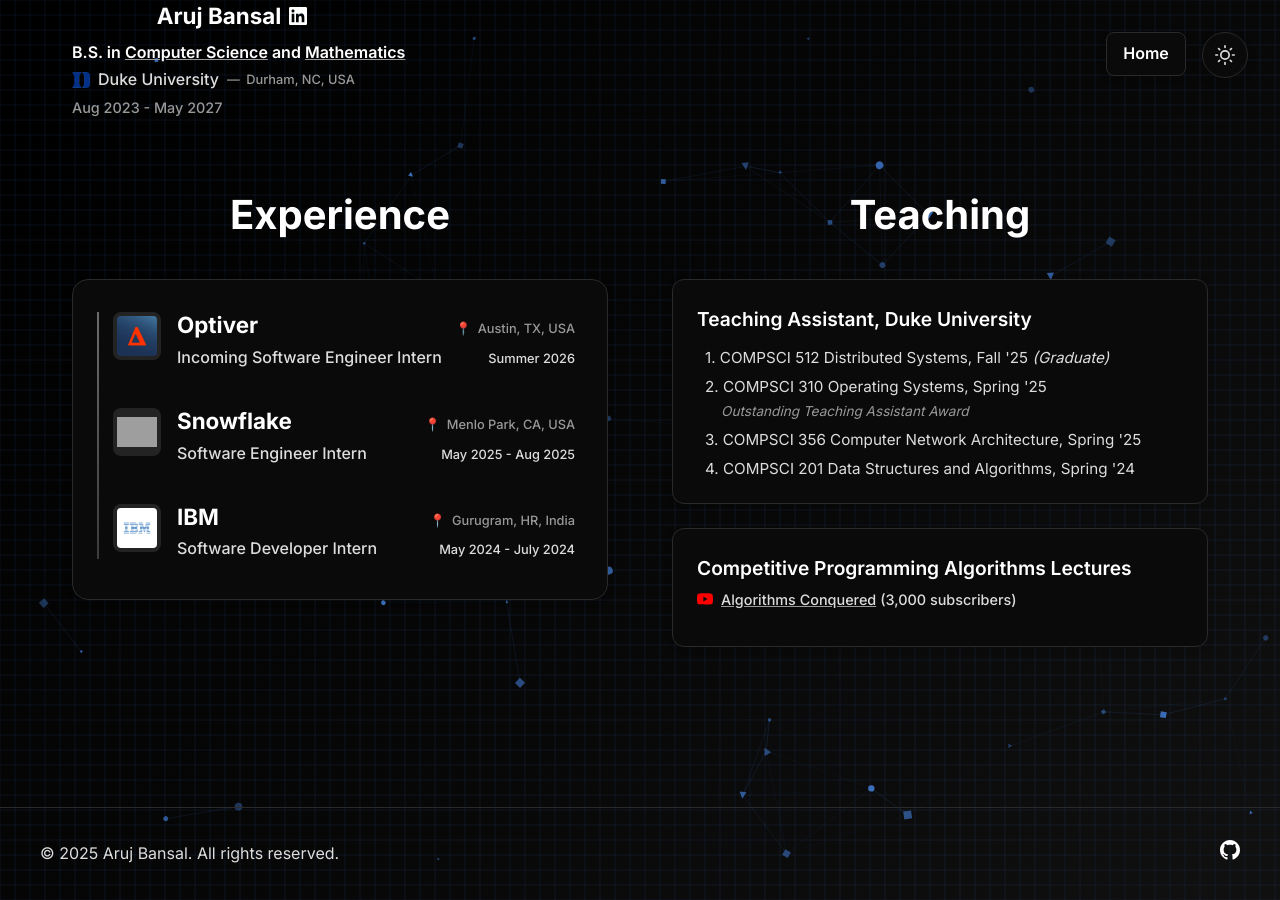
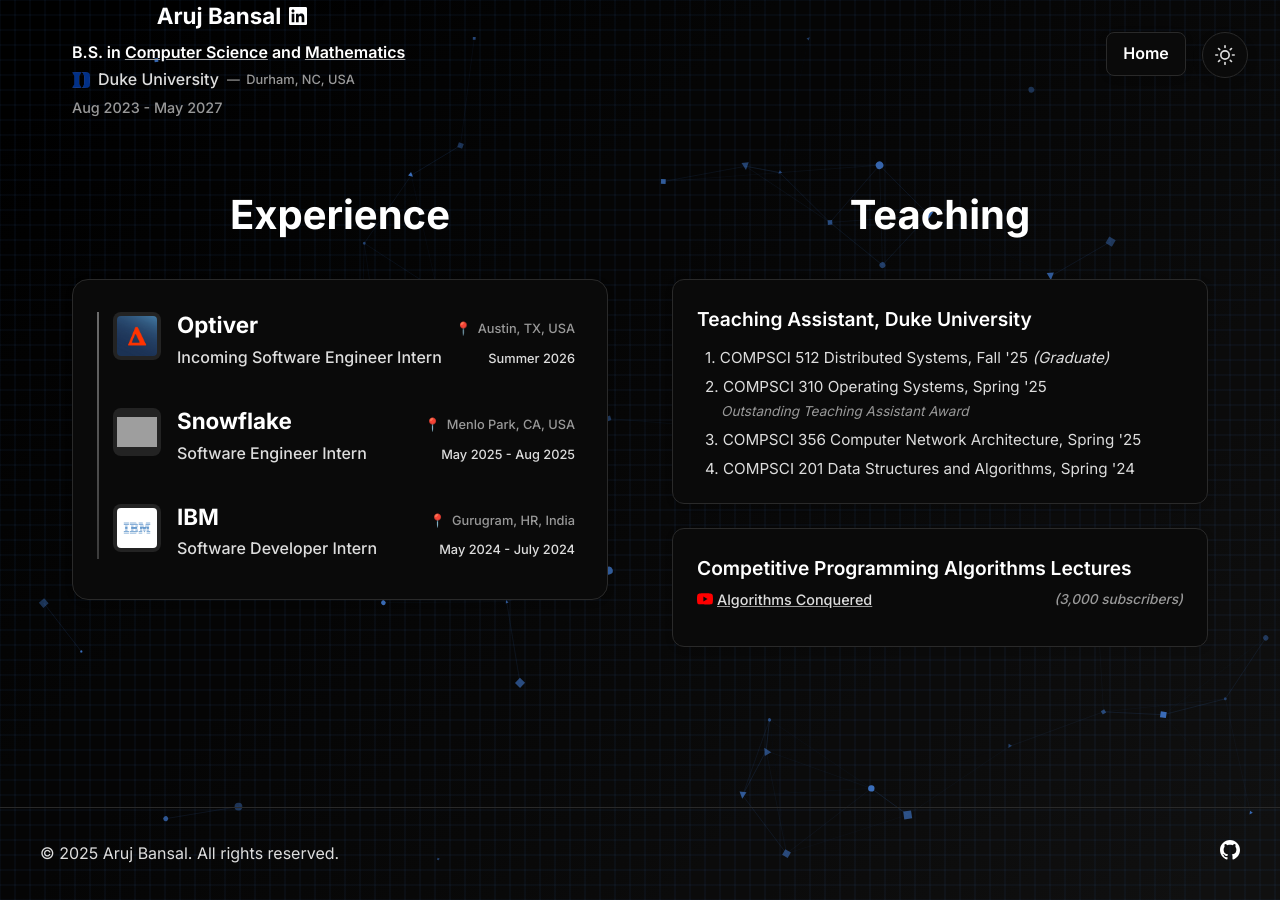
Before and after one commit to arujbansal/arujbansal.github.io, a Jekyll site: the page built from docs/index.md, in a window 1280 px wide and 900 px high, scrolled down 390 px. Built offline with Jekyll 4.4.1, drawn with Linux system fonts in a browser that asks for light colours; grey boxes are pictures that could not be loaded.

Commit message:
Formatting fix attempt

```diff
--- a/docs/assets/css/main.css
+++ b/docs/assets/css/main.css
@@ -615,8 +615,8 @@
   font-weight: 500;
   display: flex !important;
   align-items: center !important;
+  justify-content: space-between !important;
   line-height: 1.5 !important;
-  gap: 0.25rem !important;
 }
 
 .course-details {
@@ -704,6 +704,13 @@
 
 .youtube-link:hover .youtube-icon svg {
   fill: #cc0000 !important;
+}
+
+.subscriber-count {
+  font-style: italic !important;
+  color: var(--text-tertiary) !important;
+  font-size: 0.85rem !important;
+  margin-left: auto !important;
 }
 
 .course-description {
```
